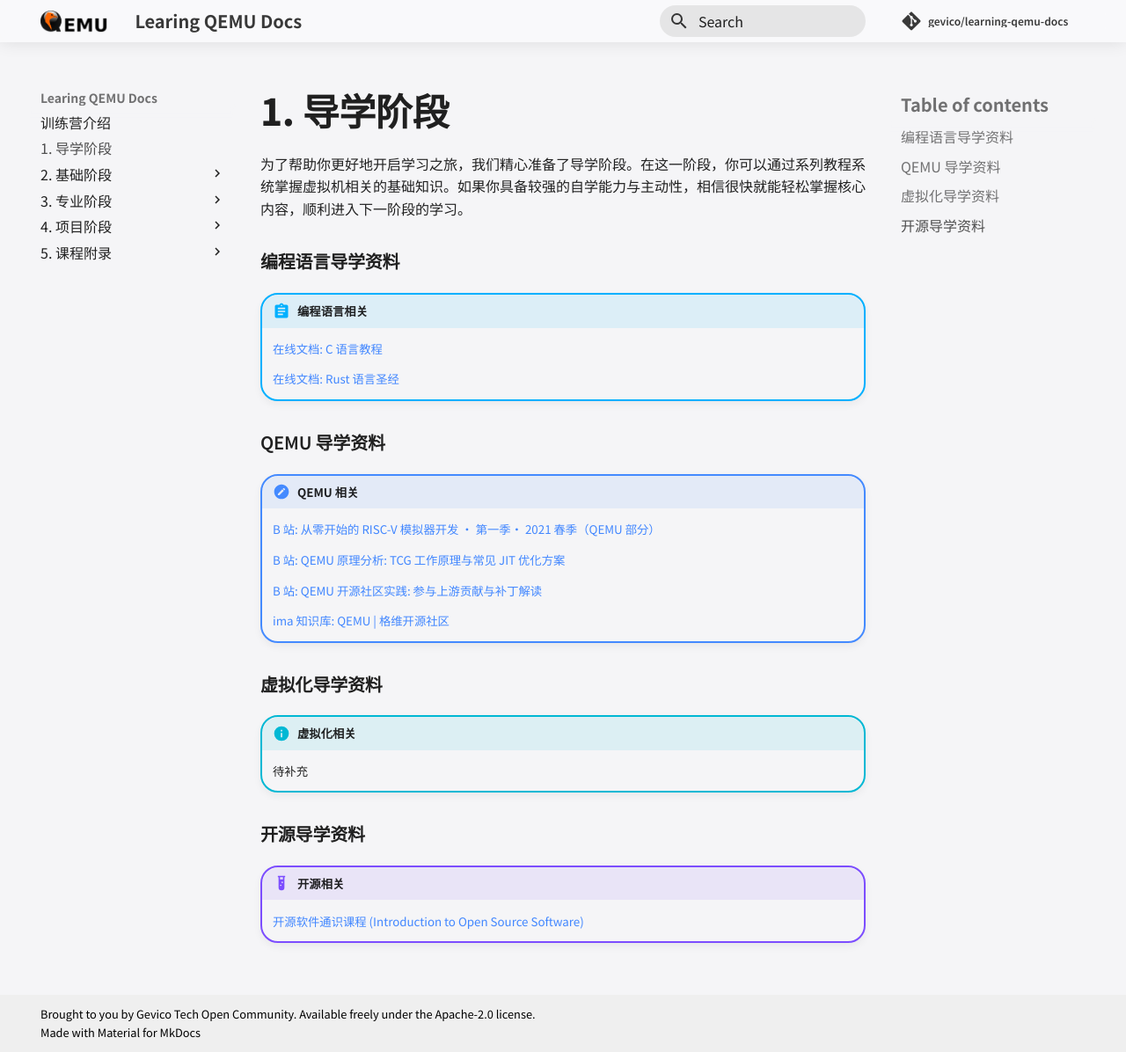
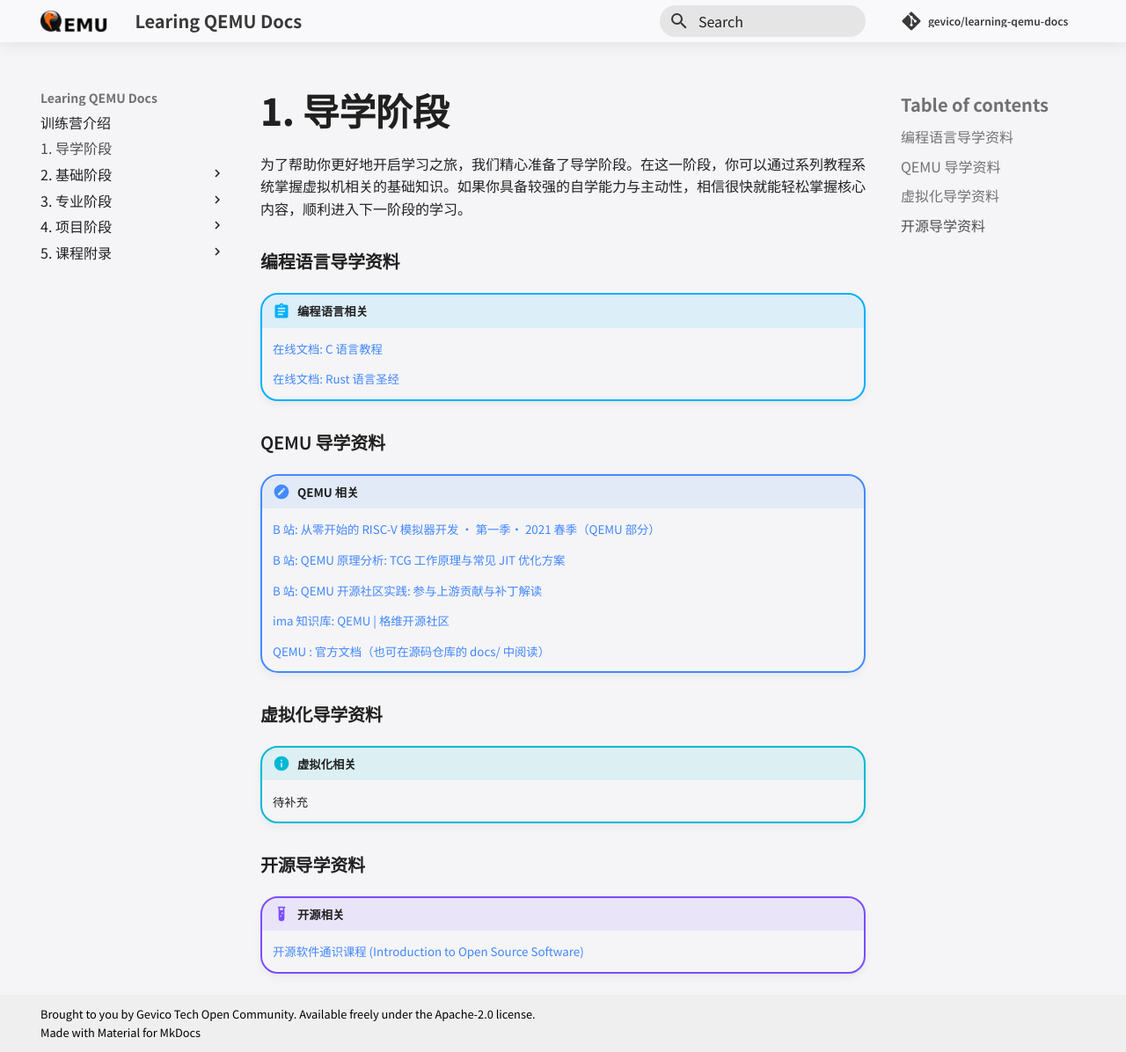
Before and after one commit to zevorn/learning-qemu-docs, an MkDocs documentation site: the page built from docs/ch0/index.md, in a window 1280 px wide and 1196 px high. Shown: the whole window at 88% size. Built offline with MkDocs 1.6.1 and Material for MkDocs 9.7.7, drawn with Linux system fonts in a browser that asks for light colours; comment, search, counter and statistics services are not loaded.

Commit message:
docs: update ch0/index.md

```diff
--- a/docs/ch0/index.md
+++ b/docs/ch0/index.md
@@ -4,6 +4,7 @@
 ### 编程语言导学资料
 
 !!! abstract "编程语言相关"
+
     [在线文档: C 语言教程][1]
 
     [在线文档: Rust 语言圣经][2]
@@ -11,6 +12,7 @@
 ### QEMU 导学资料
 
 !!! note "QEMU 相关"
+
     [B 站: 从零开始的 RISC-V 模拟器开发 · 第一季· 2021 春季（QEMU 部分）][3]
 
     [B 站: QEMU 原理分析: TCG 工作原理与常见 JIT 优化方案][4]
@@ -18,6 +20,8 @@
     [B 站: QEMU 开源社区实践: 参与上游贡献与补丁解读][5]
 
     [ima 知识库: QEMU | 格维开源社区][6]
+
+    [QEMU : 官方文档（也可在源码仓库的 docs/ 中阅读）][8]
 
 ### 虚拟化导学资料
 
```
Also changed, not shown: other parts of docs/ch0/index.md (+1 -0 lines).
